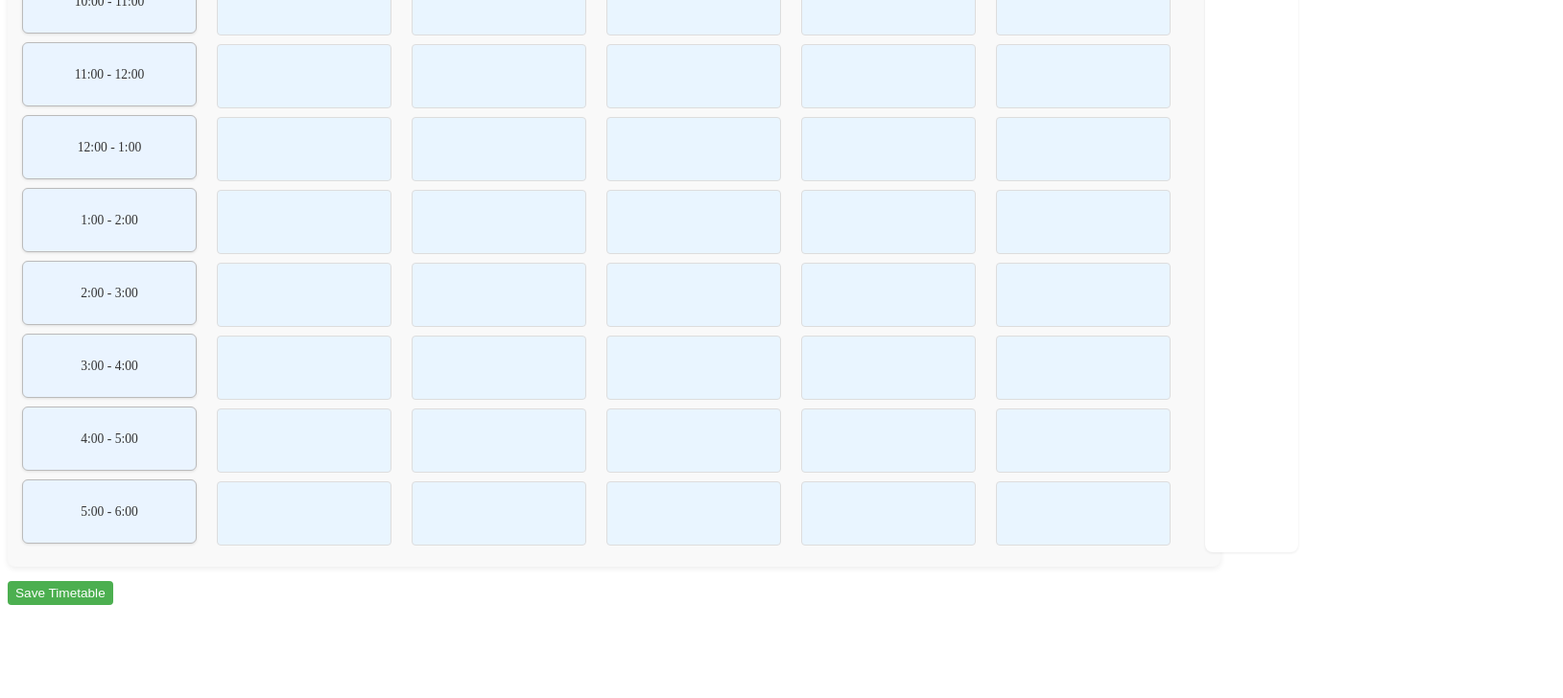
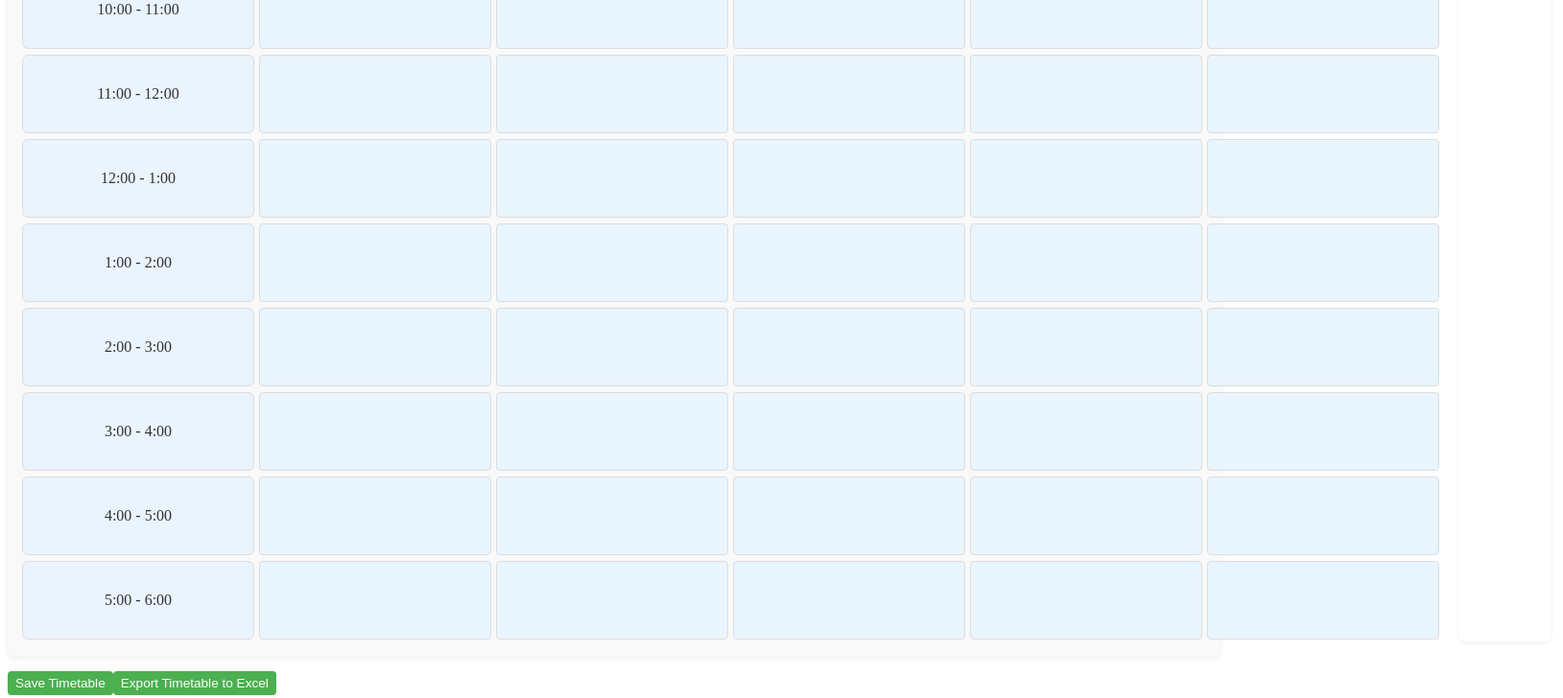
Before and after one commit to anshjain16/timetablefrontend, an Angular app: page /user/info/1 in a window 1280 px wide. Shown: the part 240-968 px from the top of the page at 96% size, 1629 px wide, since content can reach past the window. Before the commit the page ends 879 px from the top, so only its background shows below. Built offline with nearby package versions, Linux system fonts and the light colour scheme.

Commit message:
export timetable as sheet service & styling

```diff
--- a/package.json
+++ b/package.json
@@ -19,8 +19,10 @@
     "@angular/platform-browser": "^18.2.0",
     "@angular/platform-browser-dynamic": "^18.2.0",
     "@angular/router": "^18.2.0",
+    "file-saver": "^2.0.5",
     "rxjs": "~7.8.0",
     "tslib": "^2.3.0",
+    "xlsx": "^0.18.5",
     "zone.js": "~0.14.10"
   },
   "devDependencies": {
--- a/src/app/infoform/infoform.component.css
+++ b/src/app/infoform/infoform.component.css
@@ -20,12 +20,14 @@
 .day {
     display: flex;
     flex-direction: column;
-    gap: 3px;
+    align-items: center;
+    justify-content: center;
+    /* gap: 3px; */
 }
 
 .slotHolder {
     border: 1px solid #ccc;
-    width: 180px;
+    width: 240px;
     height: 65px;
     display: flex;
     align-items: center;
@@ -36,7 +38,7 @@
 }
 
 .slot {
-    width: 100%;
+    /* width: 100%; */
     height: 100%;
     display: flex;
     flex-direction: column;
@@ -51,8 +53,8 @@
 
 .slotHolderGrid {
     border: 1px solid #ddd;
-    width: 180px;
-    height: 65px;
+    width: 240px;
+    height: 80px;
     display: flex;
     flex-direction: row;
     align-items: center;
@@ -66,7 +68,7 @@
     display: flex;
     flex-direction: column;
     gap: 10px;
-    width: 240px;
+    width: 300px;
     padding: 10px;
     background-color: #fff;
     border-radius: 8px;
@@ -132,12 +134,12 @@ button:hover {
     color: #333;
     background-color: #e0e7ff;
     border: 1px solid #ccc;
-    padding: 5px 8px;
+    /* padding: 5px 8px; */
     border-radius: 6px;
     text-align: center;
     margin-bottom: 5px;
     box-shadow: 0 1px 4px rgba(0, 0, 0, 0.1);
-    width: 180px;
+    width: 240px;
     height: 50px;
     display: flex;
     align-items: center;
@@ -146,17 +148,22 @@ button:hover {
 
 .slot-value {
     font-weight: 500;
-    font-size: 0.85rem;
+    /* font-size: 0.85rem;  */
     color: #333;
     background-color: #eaf4ff;
-    border: 1px solid #bbb;
+    /* border: 1px solid #bbb; */
     border-radius: 6px;
     text-align: center;
-    margin: 9px 0;
-    box-shadow: 0 1px 3px rgba(0, 0, 0, 0.1);
-    width: 180px;
-    height: 65px;
+    /* margin: 9px 0; */
+    /* box-shadow: 0 1px 3px rgba(0, 0, 0, 0.1); */
+    width: 240px;
+    height: 80px;
+
+}
+
+.timeColumn{
     display: flex;
+    flex-direction: column;
     align-items: center;
     justify-content: center;
 }
@@ -166,7 +173,7 @@ button:hover {
     display: flex;
     flex-direction: column;
     width: 100%;
-    max-width: 200px;
+    max-width: 270px;
     padding: 10px;
     gap: 8px;
     background-color: #f9f9f9;
@@ -185,4 +192,16 @@ button:hover {
     font-size: 14px;
     pointer-events: none;
     z-index: 1000;
-  }
+}
+
+.slot-single-batch {
+    width: 25%;
+}
+
+.slot-two-batch {
+    width: 50%;
+}
+
+.slot-full-width {
+    width: 100%;
+}
--- a/src/app/infoform/infoform.component.html
+++ b/src/app/infoform/infoform.component.html
@@ -15,6 +15,11 @@
                     <div class="slotsss" [id]="day+'#'+slot" *ngIf="uniqueSlotCombinations[day + '#' + slot] && uniqueSlotCombinations[day + '#' + slot].length > 0">
                         <div
                             class="slot"
+                            [ngClass]="{
+                                'slot-single-batch': ttSlots[idx].batchwise && ttSlots[idx].batches.length === 1,
+                                'slot-two-batch': ttSlots[idx].batchwise && ttSlots[idx].batches.length === 2,
+                                'slot-full-width': !ttSlots[idx].batchwise
+                            }"
                             draggable="true"
                             (dragstart)="drag($event, idx)"
                             [id]="'slot-' + day + '-' + slot+idx"
@@ -23,7 +28,7 @@
                             <div>{{ttSlots[idx].name}}</div>
                             <div>{{ttSlots[idx].teacher}}</div>
                             <div *ngIf="ttSlots[idx].batchwise" class="batchSlot">
-                                <div *ngFor="let batch of ttSlots[idx].batches">{{batch}},</div>
+                                <span *ngFor="let batch of ttSlots[idx].batches">{{batch}},</span>
                             </div>
                             <div>{{ttSlots[idx].room}}</div>
                         </div>
@@ -95,7 +100,9 @@
 </div>
 <div>
     <button (click)="saveTimetable()">Save Timetable</button>
+    <button (click)="exportTimetableToExcel()">Export Timetable to Excel</button>
 </div>
+
 
 <div *ngIf="showConflictTooltip" [ngStyle]="{'top.px': tooltipPosition.y, 'left.px': tooltipPosition.x}" class="tooltip">
     {{ conflictMessage }}
--- a/src/app/infoform/infoform.component.ts
+++ b/src/app/infoform/infoform.component.ts
@@ -1,15 +1,16 @@
 import { Component, inject } from '@angular/core';
-import { NgFor, NgIf, NgStyle } from '@angular/common';
+import { NgFor, NgIf, NgStyle, NgClass } from '@angular/common';
 import { DataService } from '../data.service';
 import { Subject } from '../Subject';
 import { ActivatedRoute } from '@angular/router';
 import { Slot } from '../Slot';
 import { Timetable } from '../Timetable';
+import * as XLSX from 'xlsx';
 
 @Component({
   selector: 'app-infoform',
   standalone: true,
-  imports: [NgFor, NgIf, NgStyle],
+  imports: [NgFor, NgIf, NgStyle, NgClass],
   templateUrl: './infoform.component.html',
   styleUrl: './infoform.component.css',
   providers: [DataService]
@@ -40,6 +41,7 @@ export class InfoformComponent {
     this.route.params.subscribe(params => {
       this.class = params['classname']
     })
+
     console.log(this.class);
     this.ttSlots = this.dataService.getTimetableSlots(this.class) ? this.dataService.getTimetableSlots(this.class).subjects : [];
     console.log(this.ttSlots)
@@ -177,7 +179,7 @@ export class InfoformComponent {
 
           if (slot.batchwise && currentSlot.batchwise) {
               const commonBatches = slot.batches.filter((batch: string) =>
-                  slot.batches.includes(batch)
+                  currentSlot.batches.includes(batch)
               );
               if (commonBatches.length > 0) {
                   batchConflict = true;
@@ -284,4 +286,58 @@ export class InfoformComponent {
     this.dataService.saveTimetable(this.class, this.ttSlots);
   }
 
+
+  exportTimetableToExcel() {
+    const sheetData: any[][] = [];
+    sheetData.push(['Day', ...this.timeSlots]);
+
+    this.days.forEach(day => {
+      const row = [day];
+
+      this.timeSlots.forEach(slot => {
+        const slotKey = `${day}#${slot}`;
+        if (this.uniqueSlotCombinations[slotKey]?.length) {
+          const slotDetails = this.uniqueSlotCombinations[slotKey].map(idx => {
+            const slot = this.ttSlots[idx];
+
+            const batchInfo = slot.batchwise ? slot.batches.join(', ') : '';
+            return [slot.name, slot.teacher, batchInfo, slot.room];
+          });
+
+
+          const flattenedDetails = slotDetails.flat().filter(detail => detail).join('\n');
+          row.push(flattenedDetails);
+        } else {
+          row.push('');
+        }
+      });
+
+      sheetData.push(row);
+    });
+
+    const ws: XLSX.WorkSheet = XLSX.utils.aoa_to_sheet(sheetData);
+    const wb: XLSX.WorkBook = XLSX.utils.book_new();
+    XLSX.utils.book_append_sheet(wb, ws, 'Timetable');
+
+
+    const colWidths = [
+      { wpx: 100 },
+      ...this.timeSlots.map(() => ({ wpx: 150 }))
+    ];
+    ws['!cols'] = colWidths;
+
+    const excelBuffer: any = XLSX.write(wb, { bookType: 'xlsx', type: 'array' });
+    const blob = new Blob([excelBuffer], { type: 'application/octet-stream' });
+
+    const url = window.URL.createObjectURL(blob);
+    const a = document.createElement('a');
+    a.href = url;
+    a.download = 'Timetable.xlsx';
+    document.body.appendChild(a);
+    a.click();
+
+    document.body.removeChild(a);
+    window.URL.revokeObjectURL(url);
+  }
+
 }
```
Also changed, not shown: 1 other file (tests, documents, lock files or other folders).
